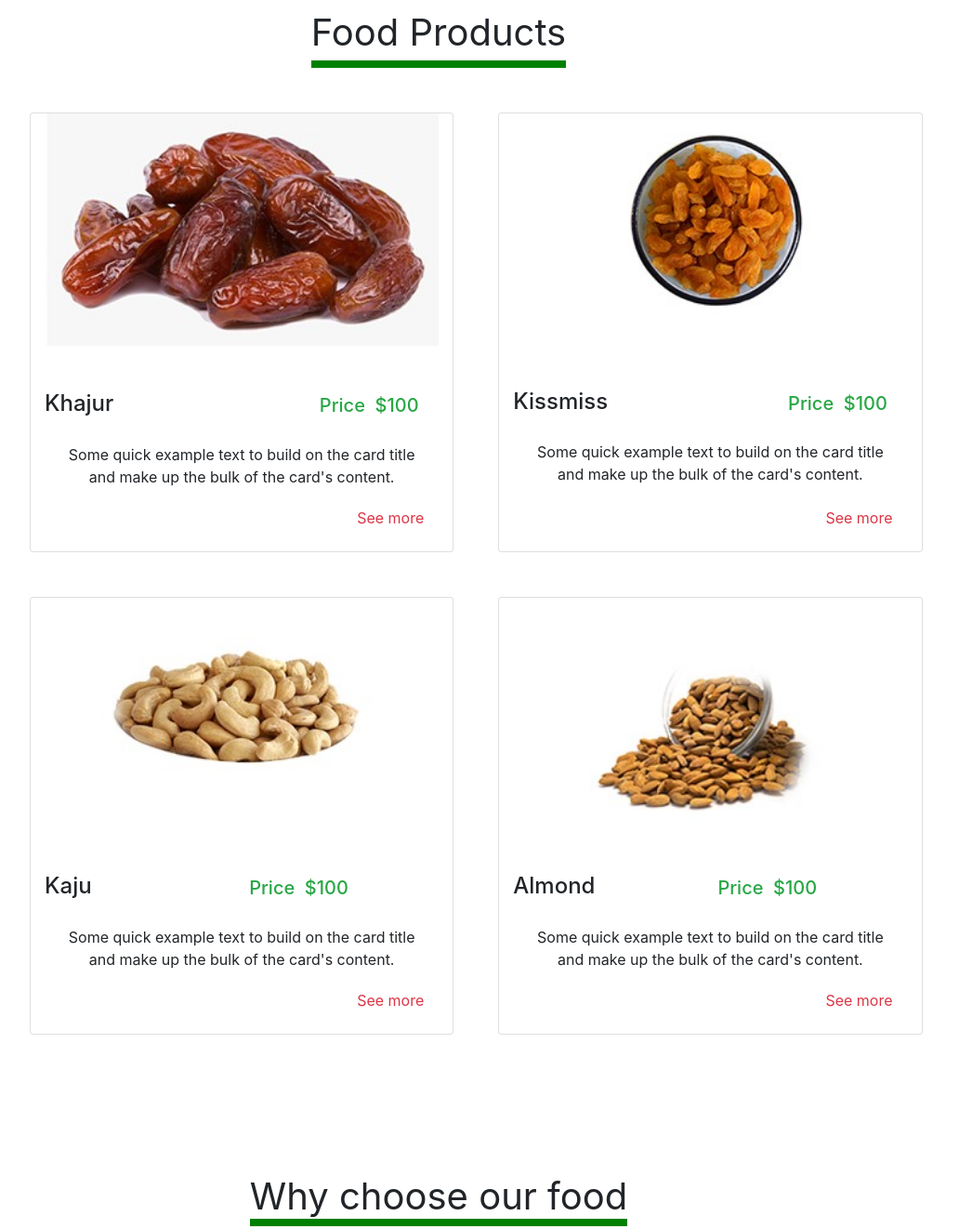
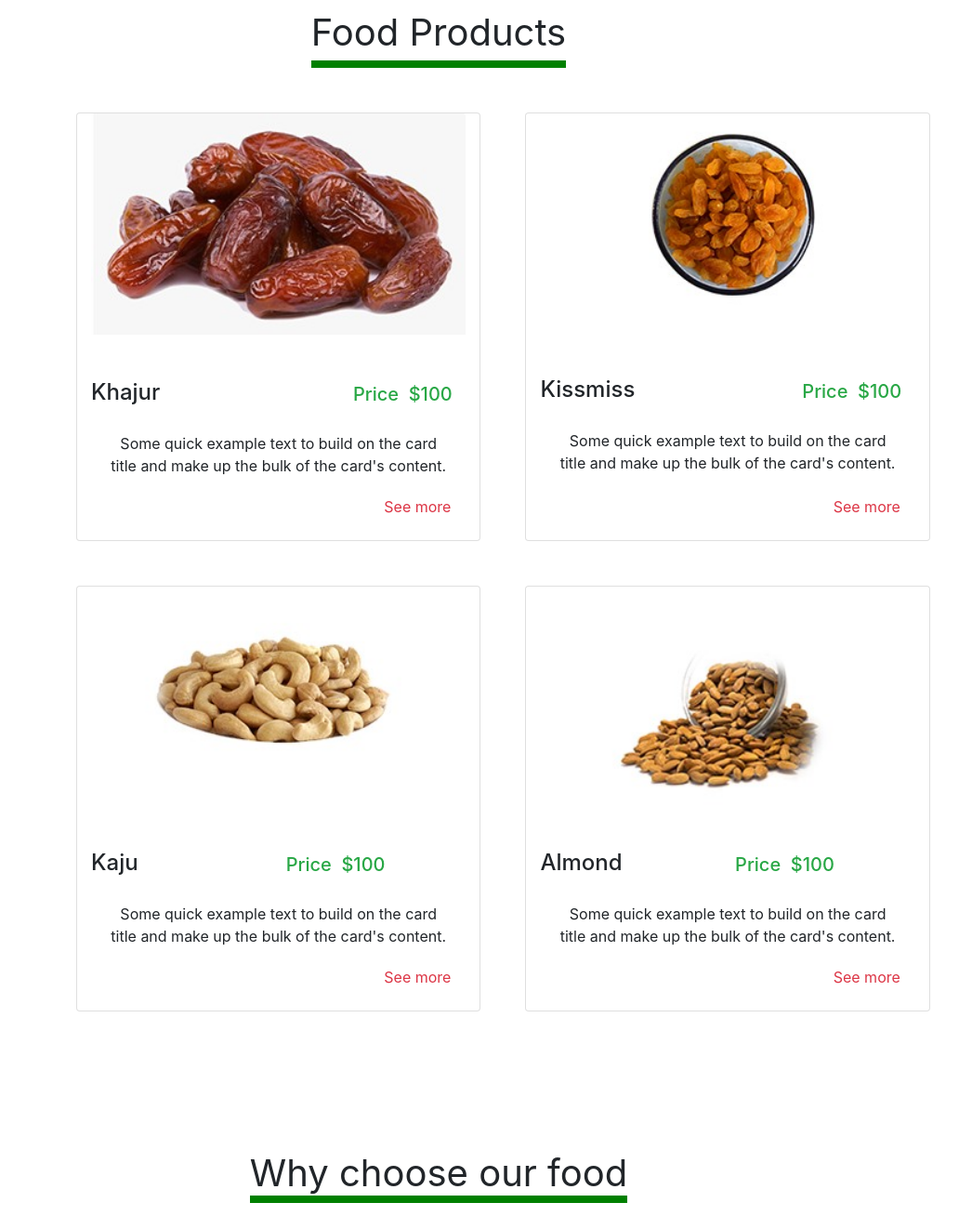
Before and after one commit to I88T77/Template, a plain HTML site: page index.html in a window 1280 px wide. Shown: the part 800-2122 px from the top of the page at 93% size, without its empty margins (168-1200 px from the left). Drawn offline with nearby package versions, Linux system fonts and the light colour scheme.

Commit message:
food_card class margin increases with width 3000px

```diff
--- a/css/custom.css
+++ b/css/custom.css
@@ -148,8 +148,8 @@ body{
       font-size: 60px;
     }
   } */
-  @media screen and (min-width: 1700px){
-    .food_card{margin-left: 50px;}
+  @media screen and (max-width: 3000px){
+    .food_card{margin-left: 250px;}
   }
 
   @media screen and (min-width: 992px) and (max-width:1200px){
--- a/index.html
+++ b/index.html
@@ -135,7 +135,7 @@
     </div>
     <div class="food_card mt-5 pb-5 row">
     <!-- <div class="col-xl-1 mr-xl-5"></div> -->
-      <div class="card col-xl-5 col-lg-5 col-md-5 col-sm-10 col-10 pb-4 mr-xl-5 mr-sm-2 mb-5" style="width: 22rem;">
+      <div class="card col-xl-5 col-lg-5 col-md-5 col-sm-10 col-10 pb-4 mr-xl-5 mr-sm-5 mb-5" style="width: 22rem;">
         <img class="card-img-top" src="./assets/Khajoor.jpg" alt="Card image cap">
         <div class="title row mt-5">
           <h4 class="col-xl-6 col-sm-6 col-6">Khajur</h4>
@@ -149,7 +149,7 @@
           <div>See more</div>
         </div>
      </div>
-     <div class="card col-xl-5 col-lg-5 col-md-5 col-sm-10 col-10 pb-4 mr-xl-5 mr-sm-2 mb-5" style="width: 22rem;">
+     <div class="card col-xl-5 col-lg-5 col-md-5 col-sm-10 col-10 pb-4 mr-xl-5 mr-sm-5 mb-5" style="width: 22rem;">
       <img class="card-img-top" src="./assets/kismis.jpg" alt="Card image cap">
       <div class="title row mt-5">
         <h4 class="col-xl-6 col-sm-6 col-6">Kissmiss</h4>
@@ -163,7 +163,7 @@
         <div>See more</div>
       </div>
      </div>
-     <div class="card col-xl-5 col-lg-5 col-md-5 col-sm-10 col-10 pb-4 mr-xl-5 mr-sm-2 mb-5" style="width: 22rem;">
+     <div class="card col-xl-5 col-lg-5 col-md-5 col-sm-10 col-10 pb-4 mr-xl-5 mr-sm-5 mb-5" style="width: 22rem;">
       <img class="card-img-top" src="./assets/Kaju.jpg" alt="Card image cap">
       <div class="title row mt-5">
         <h4 class="col-xl-6 col-sm-6 col-6">Kaju</h4>
@@ -176,7 +176,7 @@
         <div>See more</div>
       </div>
    </div>
-   <div class="card col-xl-5 col-lg-5 col-md-5 col-sm-10 col-10 pb-4 mr-xl-5 mr-sm-2 mb-5" style="width: 22rem;">
+   <div class="card col-xl-5 col-lg-5 col-md-5 col-sm-10 col-10 pb-4 mr-xl-5 mr-sm-5 mb-5" style="width: 22rem;">
     <img class="card-img-top" src="./assets/Almond.jpg" alt="Card image cap">
     <div class="title row mt-5">
       <h4 class="col-xl-6 col-sm-6 col-6">Almond</h4>
```
